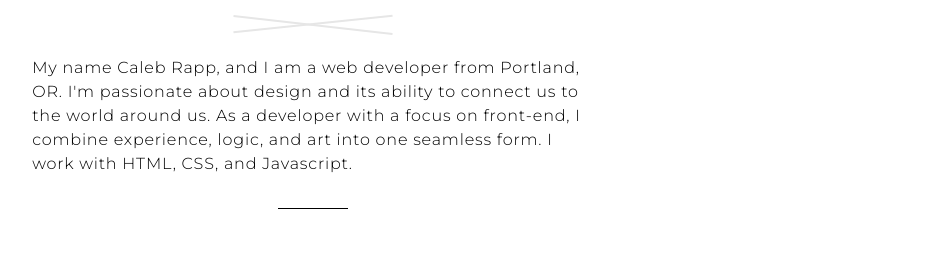
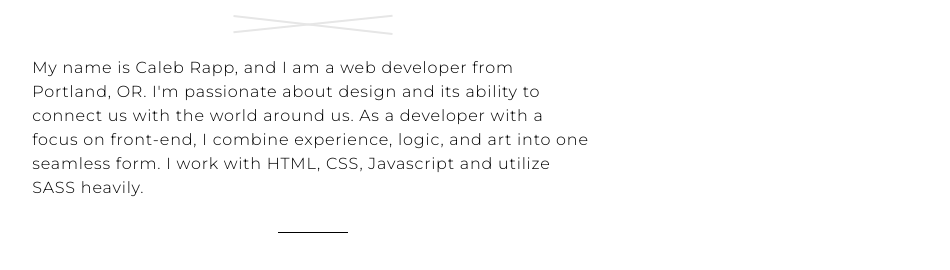
Before and after one commit to calebarapp/calebarapp.github.io, a plain HTML site: page html/about.html in a window 1280 px wide. Shown: the part 520-790 px from the top of the page, without its empty margins (327-1277 px from the left). Drawn offline with nearby package versions, Linux system fonts and the light colour scheme.

Commit message:
Update about.html

```diff
--- a/html/about.html
+++ b/html/about.html
@@ -34,8 +34,8 @@
                 <div class = "x-container__1"> </div>
                 <div class = "x-container__2"> </div>
             </div>
-            <p>My name Caleb Rapp, and I am a web developer from Portland, OR. I'm passionate about design and its ability to connect us
-              to the world around us. As a developer with a focus on front-end, I combine experience, logic, and art into one seamless form. I work with HTML, CSS, and Javascript.
+            <p>My name is Caleb Rapp, and I am a web developer from Portland, OR. I'm passionate about design and its ability to connect us
+              with the world around us. As a developer with a focus on front-end, I combine experience, logic, and art into one seamless form. I work with HTML, CSS, Javascript and utilize SASS heavily.
             </p>
                 <div class = "line"></div>
                 <h3>Experience</h3>
```
